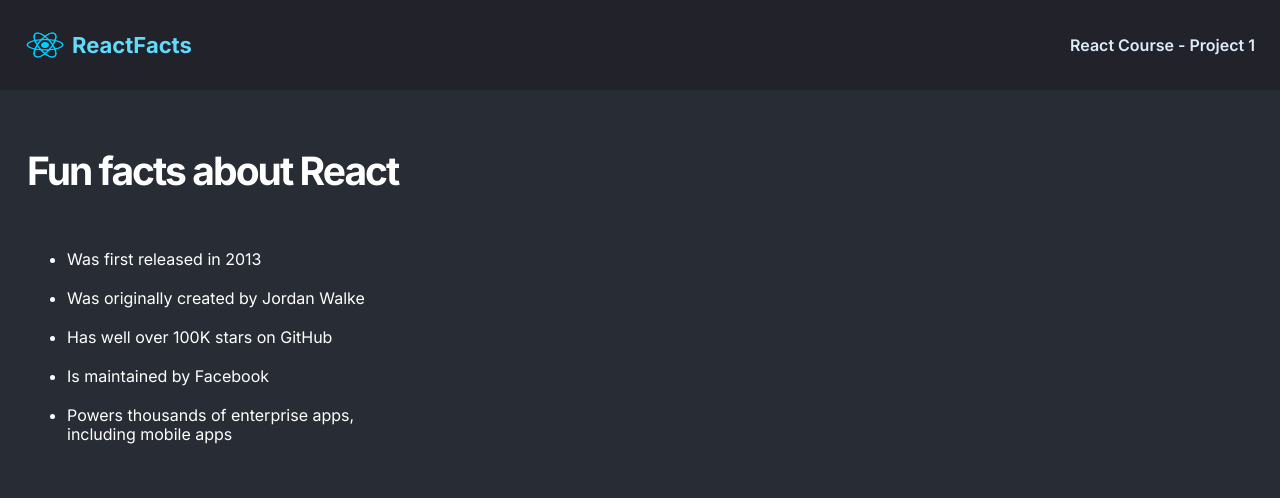
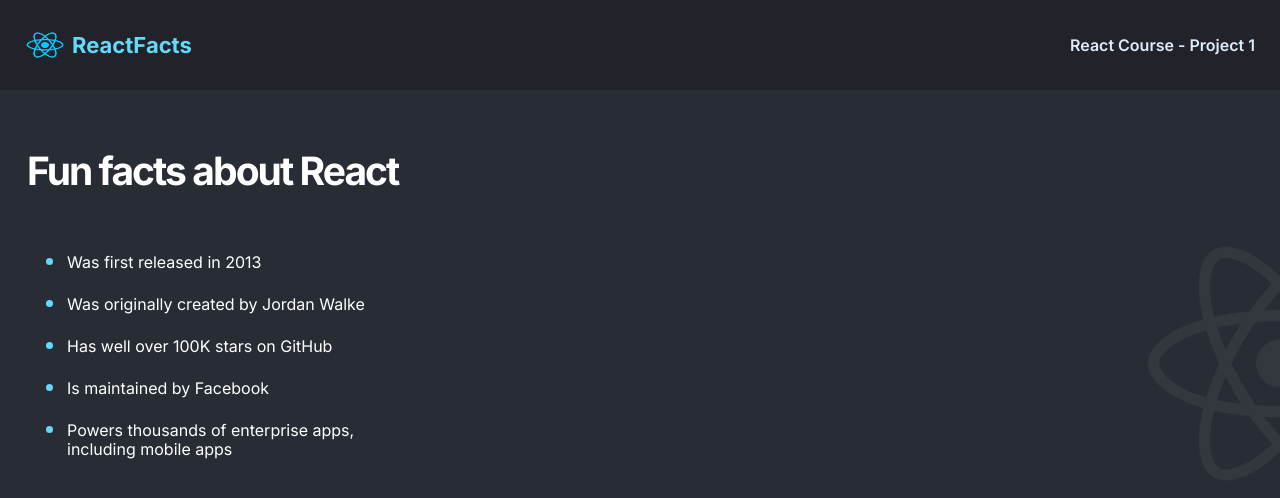
Before and after one commit to DevShruti/fun-facts-react-scrimba, a React (Create React App) app: page / in a window 1280 px wide. Shown: the top 498 px of the page. Built offline with nearby package versions, Linux system fonts and the light colour scheme.

Commit message:
background image

```diff
--- a/src/App.css
+++ b/src/App.css
@@ -42,6 +42,9 @@
 main {
   padding: 57px 27px;
   color: white;
+  background-image: url(./images/react-icon-large.png);
+  background-repeat: no-repeat;
+  background-position: right 75%;
 }
 
 .main--title {
@@ -59,3 +62,8 @@
   line-height: 19px;
   padding-block: 10px;
 }
+
+.main--facts > li::marker {
+  font-size: 1.4rem;
+  color: #61dafb;
+}
--- a/src/components/Navbar.js
+++ b/src/components/Navbar.js
@@ -1,5 +1,5 @@
 import '../App.css';
-import images from '../react-logo.png'
+import images from '../images/react-logo.png'
 
 export default function Navbar(){
 return (
```
Also changed, not shown: src/images/react-icon-large.png (added), src/images/react-logo.png (renamed from src/react-logo.png).
